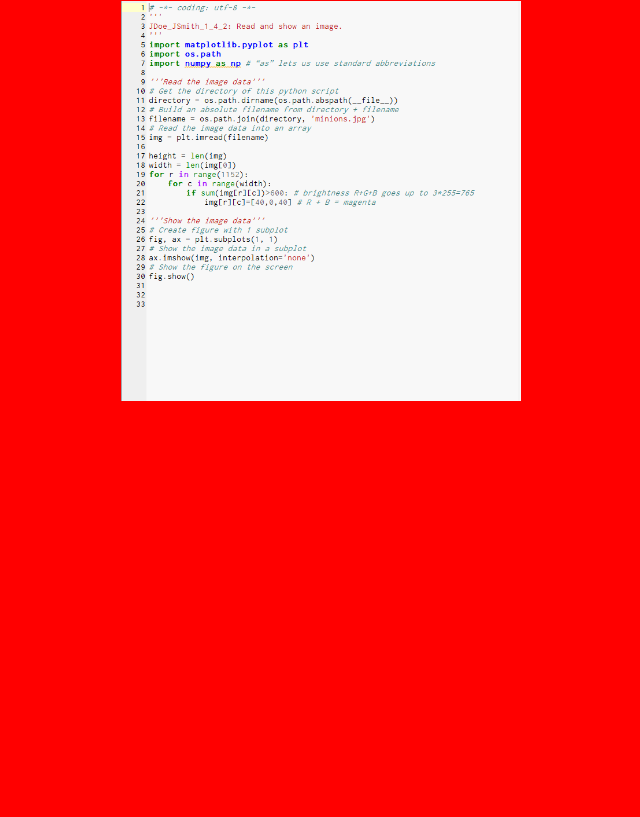
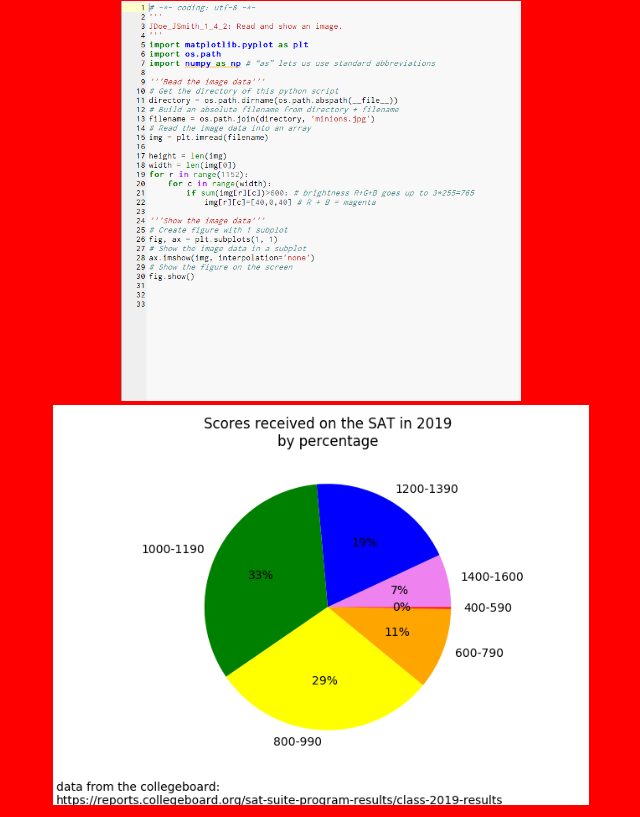
Before and after one commit to riteshk1/csp2019, a plain HTML site: page portfolio.html in a window 1280 px wide. Shown: the part 3451-4268 px from the top of the page, without its empty margins (319-959 px from the left). Before the commit the page ends 3864 px from the top, so only its background shows below. Drawn offline with Linux system fonts and the light colour scheme.

Commit message:
Update portfolio.html

```diff
--- a/portfolio.html
+++ b/portfolio.html
@@ -41,5 +41,7 @@
 	    <img src="minionsfinal2.png" height="350">
 	    <br>
 	    <img src="imagecode.PNG" height="400">
+	    <br>
+	    <img src="DataFinal.PNG" height="400">
 	    </body>
 	</html>
```
